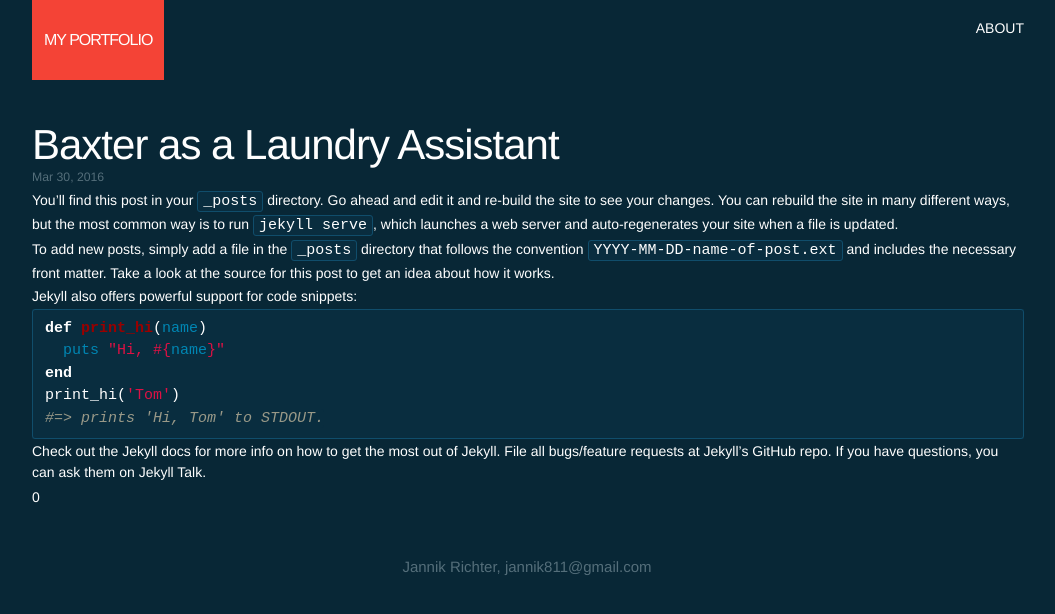
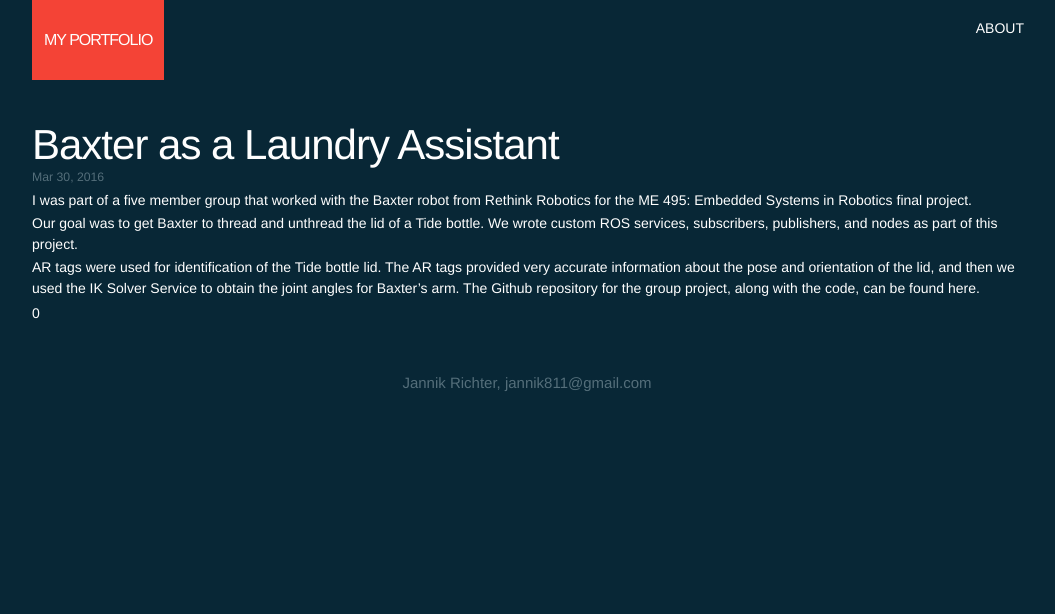
Before and after one commit to am2512/am2512.github.io, a Jekyll site: the page built from _posts/2016-03-30-welcome-to-jekyll.markdown, in a window 1280 px wide. Shown: the top 614 px of the page, without its empty margins (112-1167 px from the left). Built offline with Jekyll 4.4.1, drawn with Linux system fonts in a browser that asks for light colours.

Commit message:
Adding content for Baxter project

```diff
--- a/_posts/2016-03-30-welcome-to-jekyll.markdown
+++ b/_posts/2016-03-30-welcome-to-jekyll.markdown
@@ -7,22 +7,9 @@ height:  1
 date:   2016-03-30 11:31:49 +0200
 categories: jekyll update
 ---
-You’ll find this post in your `_posts` directory. Go ahead and edit it and re-build the site to see your changes. You can rebuild the site in many different ways, but the most common way is to run `jekyll serve`, which launches a web server and auto-regenerates your site when a file is updated.
 
-To add new posts, simply add a file in the `_posts` directory that follows the convention `YYYY-MM-DD-name-of-post.ext` and includes the necessary front matter. Take a look at the source for this post to get an idea about how it works.
+I was part of a five member group that worked with the Baxter robot from Rethink Robotics for the ME 495: Embedded Systems in Robotics final project.
 
-Jekyll also offers powerful support for code snippets:
+Our goal was to get Baxter to thread and unthread the lid of a Tide bottle. We wrote custom ROS services, subscribers, publishers, and nodes as part of this project.
 
-{% highlight ruby %}
-def print_hi(name)
-  puts "Hi, #{name}"
-end
-print_hi('Tom')
-#=> prints 'Hi, Tom' to STDOUT.
-{% endhighlight %}
-
-Check out the [Jekyll docs][jekyll-docs] for more info on how to get the most out of Jekyll. File all bugs/feature requests at [Jekyll’s GitHub repo][jekyll-gh]. If you have questions, you can ask them on [Jekyll Talk][jekyll-talk].
-
-[jekyll-docs]: http://jekyllrb.com/docs/home
-[jekyll-gh]:   https://github.com/jekyll/jekyll
-[jekyll-talk]: https://talk.jekyllrb.com/
+AR tags were used for identification of the Tide bottle lid. The AR tags provided very accurate information about the pose and orientation of the lid, and then we used the IK Solver Service to obtain the joint angles for Baxter's arm. The Github repository for the group project, along with the code, can be found [here](https://github.com/am2512/baxter_final_project).
--- a/index.html
+++ b/index.html
@@ -34,7 +34,7 @@ layout: default
         </div>
       </div>
 
-      <div class="block glass"  style="background-image:url(assets/avatar.jpg)">
+      <div class="block glass"  style="background-image:url(assets/1.jpg)">
           </div>
 
 
```
Also changed, not shown: assets/1.jpg, assets/1jpg.jpg (deleted).
